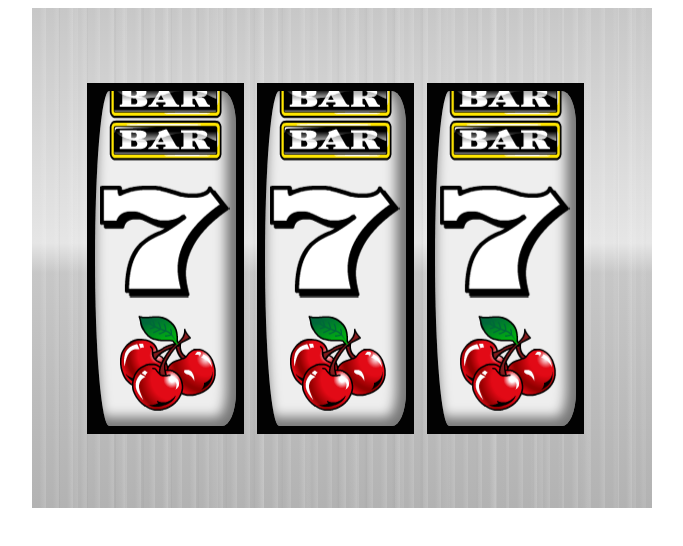
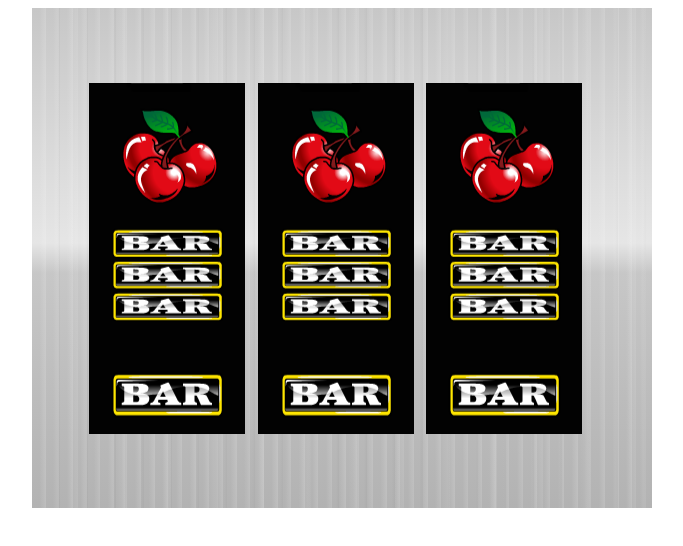
Before and after one commit to Anandamohinidasi/drv-game, an Angular app: page / in a window 1280 px wide. Shown: the top 546 px of the page, without its empty margins (298-981 px from the left). Built offline with nearby package versions, Linux system fonts and the light colour scheme.

Commit message:
Replace poor weel effect with a better weel rolling animation on css

```diff
--- a/src/app/app.component.html
+++ b/src/app/app.component.html
@@ -2,7 +2,7 @@
   <section class="slot-machine">
     <div class="depth-giver">
         <div class="reel-container">
-            <div class="reel">
+            <div id="reel1" class="reel" >
               <img src="/assets/images/Reel/3xBAR.png" alt="3 BAR image">
               <img src="/assets/images/Reel/BAR.png" alt="BAR image">
               <img src="/assets/images/Reel/2xBAR.png" alt="2 BAR image">
--- a/src/app/app.component.scss
+++ b/src/app/app.component.scss
@@ -6,12 +6,10 @@
         height: 500px;
         width: 620px;
         align-items: center;
-        color: hsla(0,0%,20%,1);
         background-color: hsl(0,0%,90%);
         background-image: -webkit-repeating-linear-gradient(left, hsla(0,0%,100%,0) 0%, hsla(0,0%,100%,0)   6%, hsla(0,0%,100%, .1) 7.5%),
         -webkit-repeating-linear-gradient(left, hsla(0,0%,  0%,0) 0%, hsla(0,0%,  0%,0)   4%, hsla(0,0%,  0%,.03) 4.5%),
         -webkit-repeating-linear-gradient(left, hsla(0,0%,100%,0) 0%, hsla(0,0%,100%,0) 1.2%, hsla(0,0%,100%,.15) 2.2%),
-
         linear-gradient(180deg, hsl(0,0%,78%)  0%,
         hsl(0,0%,90%) 47%,
         hsl(0,0%,78%) 53%,
@@ -20,51 +18,104 @@
             display: flex;
             justify-content: center;
             -webkit-perspective: 1000px;
+            perspective: 1000px;
             .reel-container {
                 background-color: #020202;
                 padding: .5rem;
                 margin-right: .8rem;
                 overflow: hidden;
                 height: 335px;
-                /*-webkit-transition: -webkit-transform 5.33s;
-                transition: transform 5.33s; /* Animate the transform properties */
-              /*  -webkit-transform-style: preserve-3d;
-                transform-style: preserve-3d; */
-                transform: translate3d(0, 0, 0);
+                transform-style: preserve-3d;
+                transition: transform 1s;
                 .reel {
                     display: flex;
                     flex-direction: column;
-                    overflow: hidden;
+                    width: 140px;
+                    position: relative;
+                   /* overflow: hidden;*/
                     max-height: -webkit-fill-available;
                     background: #eee;
                     border-radius: 10% 10% 10% 10% / 50% 10% 10% 50%;
-                   /* box-shadow: inset 0 0 1px rgba(0,0,0,.5),
-                                            inset 0 5px 10px rgba(0,0,0,.3);*/
                     box-shadow: inset -5px -4px 12px 5px rgba(0, 0, 0, 0.5);
-                   /* -webkit-transform: translateZ(100px);
-                    transform: translateZ(100px);*/
-                    -webkit-transition: 3.3s;
-                    -moz-transition: 3.3s;
-                    transition: 3.3s;
-                   /* &:hover {
-                       img {
-                        animation: moveSlideshow 3s linear infinite
-                       }
-                    }*/
-                    transform: translate3d(0, 0, 0);
                     img {
-                        transform: translate3d(0, 0, 0);
-                        background-position: 0 -200px;
-                    animation: moveSlideshow 12s linear infinite;
-                }
+                        position: absolute;
+                    }
                 }
             }
         }
     }
 }
 
-@keyframes moveSlideshow {
-    100% {
-        transform: translateY(-360%)
+@keyframes reelling {
+
+}
+
+@keyframes slidr1 {
+    0% { transform: translateY(0); }
+    20% { visibility: hidden; transform: translateY(-120px); }
+    40% { visibility: hidden; transform: translateY(360px); }
+    60% { visibility: visible; transform: translateY(240px); }
+    80% { transform: translateY(120px); }
+    100% { transform: translateY(0); }
+  }
+
+  @keyframes slidr2 {
+    0% { transform: translateY(120px); }
+    20% { transform: translateY(0); }
+    40% { visibility: hidden; transform: translateY(-120px); }
+    60% { visibility: hidden; transform: translateY(360px); }
+    80% { visibility: visible; transform: translateY(240px); }
+    100% { transform: translateY(120px); }
+  }
+
+  @keyframes slidr3 {
+    0% { transform: translateY(240px); }
+    20% { transform: translateY(120px); }
+    40% { transform: translateY(0); }
+    60% { visibility: hidden; transform: translateY(-120px); }
+    80% { visibility: hidden; transform: translateY(360px); }
+    100% { visibility: visible; transform: translateY(240px); }
+  }
+
+  @keyframes slidr4 {
+    0% { visibility: hidden; transform: translateY(360px); }
+    20% { visibility: visible; transform: translateY(240px); }
+    40% { transform: translateY(120px); }
+    60% { transform: translateY(0); }
+    80% { visibility: hidden; transform: translateY(-120px); }
+    100% { visibility: hidden; transform: translateY(360px); }
+  }
+
+  @keyframes slidr5 {
+    0% { visibility: hidden; transform: translateY(480px); }
+    20% { visibility: hidden; transform: translateY(360px); }
+    40% { visibility: visible; transform: translateY(240px); }
+    60% { transform: translateY(120px); }
+    80% { transform: translateY(0); }
+    100% { visibility: hidden; transform: translateY(-120px); }
+  }
+
+
+
+
+  /*.reel>img:not(:first-child) {display: none;}*/
+.reel>img:nth-child(1) {
+    transform: rotateY(  0deg) translateY(0);
+    animation: slidr1 10s infinite;
+}
+.reel>img:nth-child(2) {
+    transform: rotateY( 0deg) translateY(120px);
+    animation: slidr2 10s infinite;
+}
+.reel>img:nth-child(3) {
+    transform: rotateY( 0deg) translateY(240px);
+    animation: slidr3 10s infinite;
+}
+.reel>img:nth-child(4) {
+    transform: rotateY(0deg) translateY(360px);
+    animation: slidr4 10s infinite;
+}
+.reel>img:nth-child(5) {
+     transform: rotateY(0deg) translateY(480px);
+     animation: slidr5 10s infinite;
     }
-}
--- a/src/app/app.component.ts
+++ b/src/app/app.component.ts
@@ -1,10 +1,26 @@
-import { Component } from '@angular/core';
+import { Component, OnInit } from '@angular/core';
 
 @Component({
   selector: 'derivco-root',
   templateUrl: './app.component.html',
   styleUrls: ['./app.component.scss']
 })
-export class AppComponent {
+export class AppComponent implements OnInit {
+ public rotationStyle = {'transform' :'translateZ(-288px) rotateX(60deg)'};
+ public cellCount = 5;
+ public selectedIndex = 1;
+
+public nextButton() {
+  //console.log(this.selectedIndex, this.cellCount);
+ this.selectedIndex++;
+ let angle = this.selectedIndex / this.cellCount * 360;
+ this.rotationStyle = {'transform' : `rotateX(${angle}deg)`};
+console.log(this.rotationStyle);
+
+};
+
+ngOnInit() {
+// setInterval(() => this.nextButton(), 500);
+}
 
 }
--- a/src/app/app.module.ts
+++ b/src/app/app.module.ts
@@ -1,5 +1,7 @@
 import { BrowserModule } from '@angular/platform-browser';
 import { NgModule } from '@angular/core';
+import { CommonModule } from '@angular/common';
+
 
 import { AppComponent } from './app.component';
 
@@ -8,7 +10,8 @@ import { AppComponent } from './app.component';
     AppComponent
   ],
   imports: [
-    BrowserModule
+    BrowserModule,
+    CommonModule
   ],
   providers: [],
   bootstrap: [AppComponent]
```
